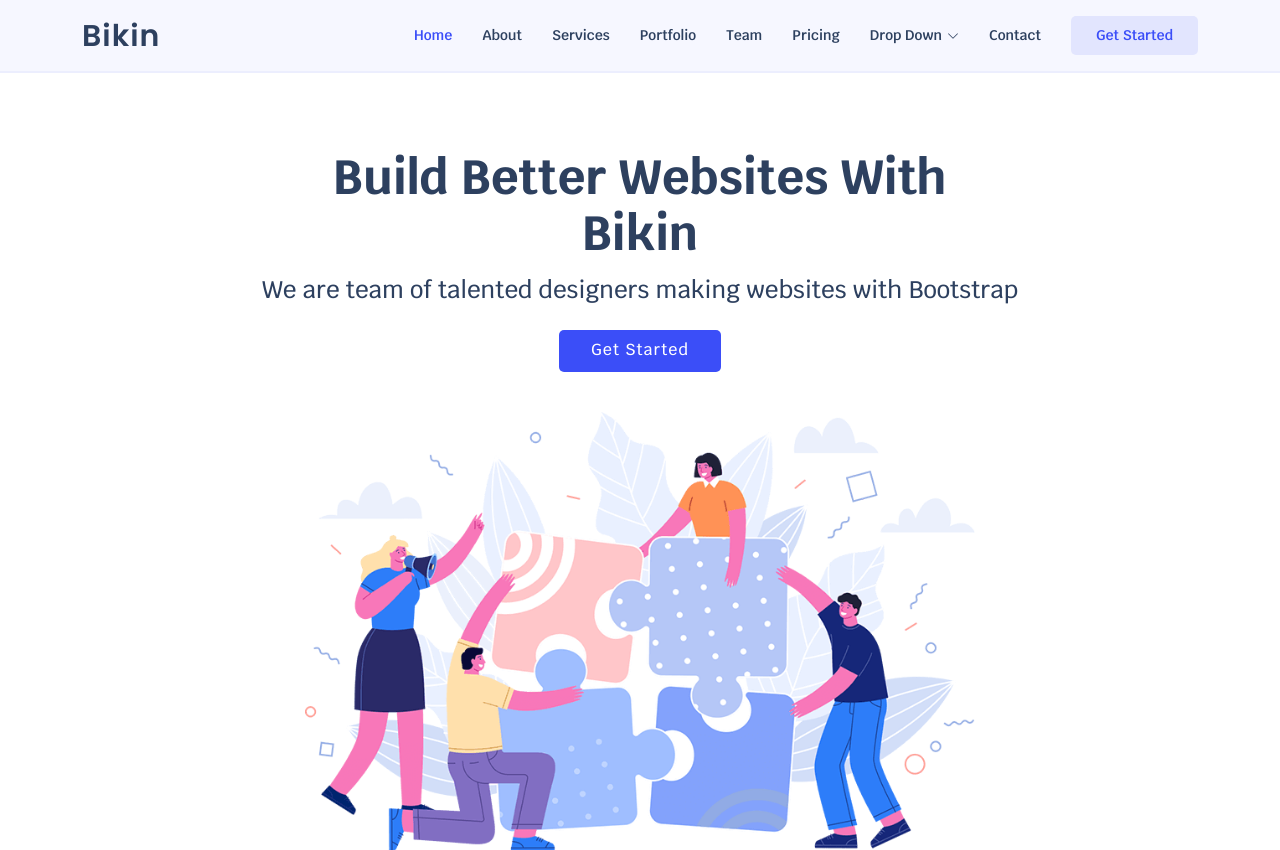
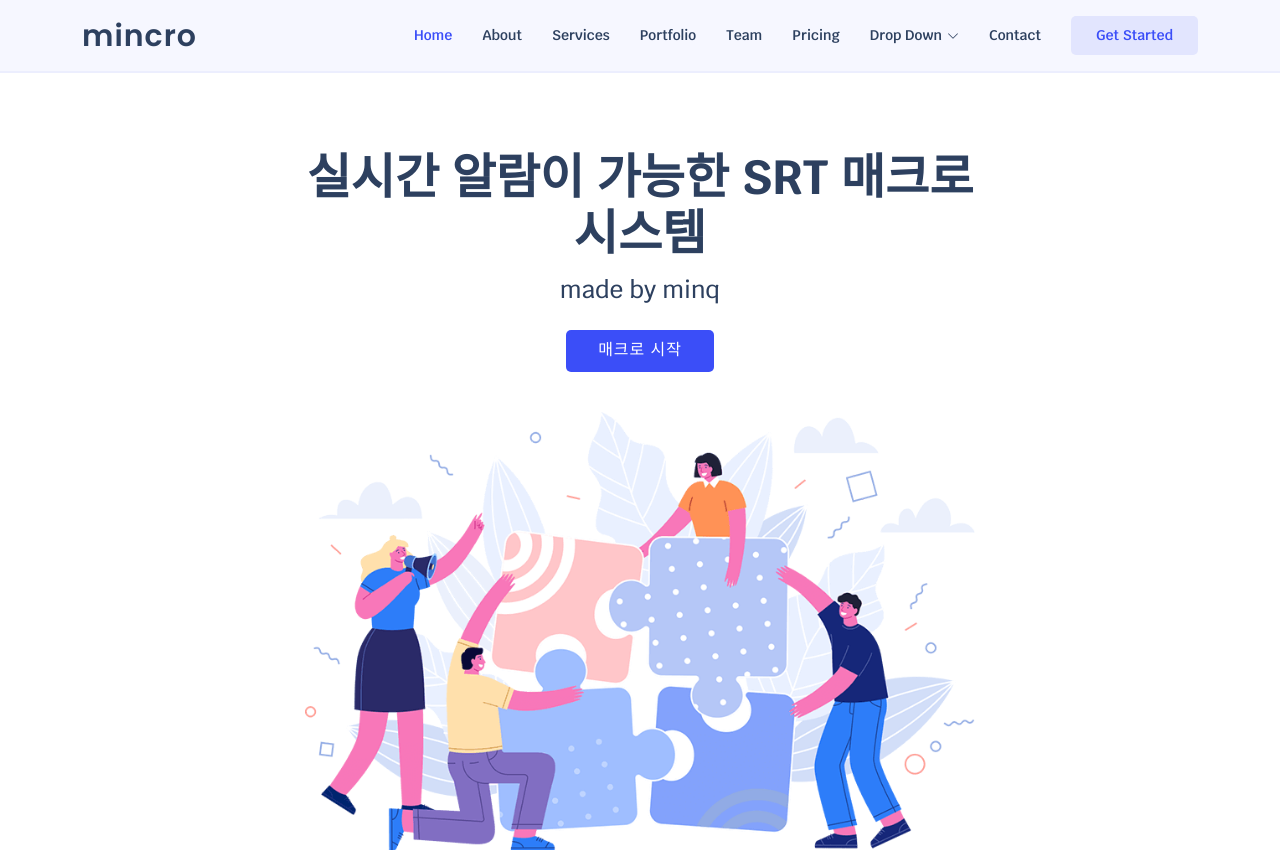
Before and after one commit to minq99/SRTproject_Server, a Django app: page /srt/ in a window 1280 px wide. Shown: the top 850 px of the page. Run offline with Django 4.2, Linux system fonts and the light colour scheme; some libraries are stand-ins or nearby versions.

Commit message:
index 수정

```diff
--- a/templates/srt/index.html
+++ b/templates/srt/index.html
@@ -8,7 +8,7 @@
 <header id="header" class="fixed-top">
 <div class="container d-flex align-items-center justify-content-between">
 
-    <h1 class="logo"><a href="{% url 'srt:index' %}">Bikin</a></h1>
+    <h1 class="logo"><a href="{% url 'srt:index' %}"> mincro</a></h1>
     <!-- Uncomment below if you prefer to use an image logo -->
     <!-- <a href="index.html" class="logo"><img src="assets/img/logo.png" alt="" class="img-fluid"></a>-->
 
@@ -49,9 +49,9 @@
 <!-- ======= Hero Section ======= -->
 <section id="hero" class="d-flex align-items-center">
     <div class="container d-flex flex-column align-items-center justify-content-center" data-aos="fade-up">
-        <h1>Build Better Websites With Bikin</h1>
-        <h2>We are team of talented designers making websites with Bootstrap</h2>
-        <a href="#about" class="btn-get-started scrollto">Get Started</a>
+        <h1>실시간 알람이 가능한 SRT 매크로 시스템</h1>
+        <h2>made by minq</h2>
+        <a href="#about" class="btn-get-started scrollto">매크로 시작</a>
         <img src= "{% static 'assets/img/hero-img.png' %}" class="img-fluid hero-img" alt="" data-aos="zoom-in" data-aos-delay="150">
 
     </div>
```
